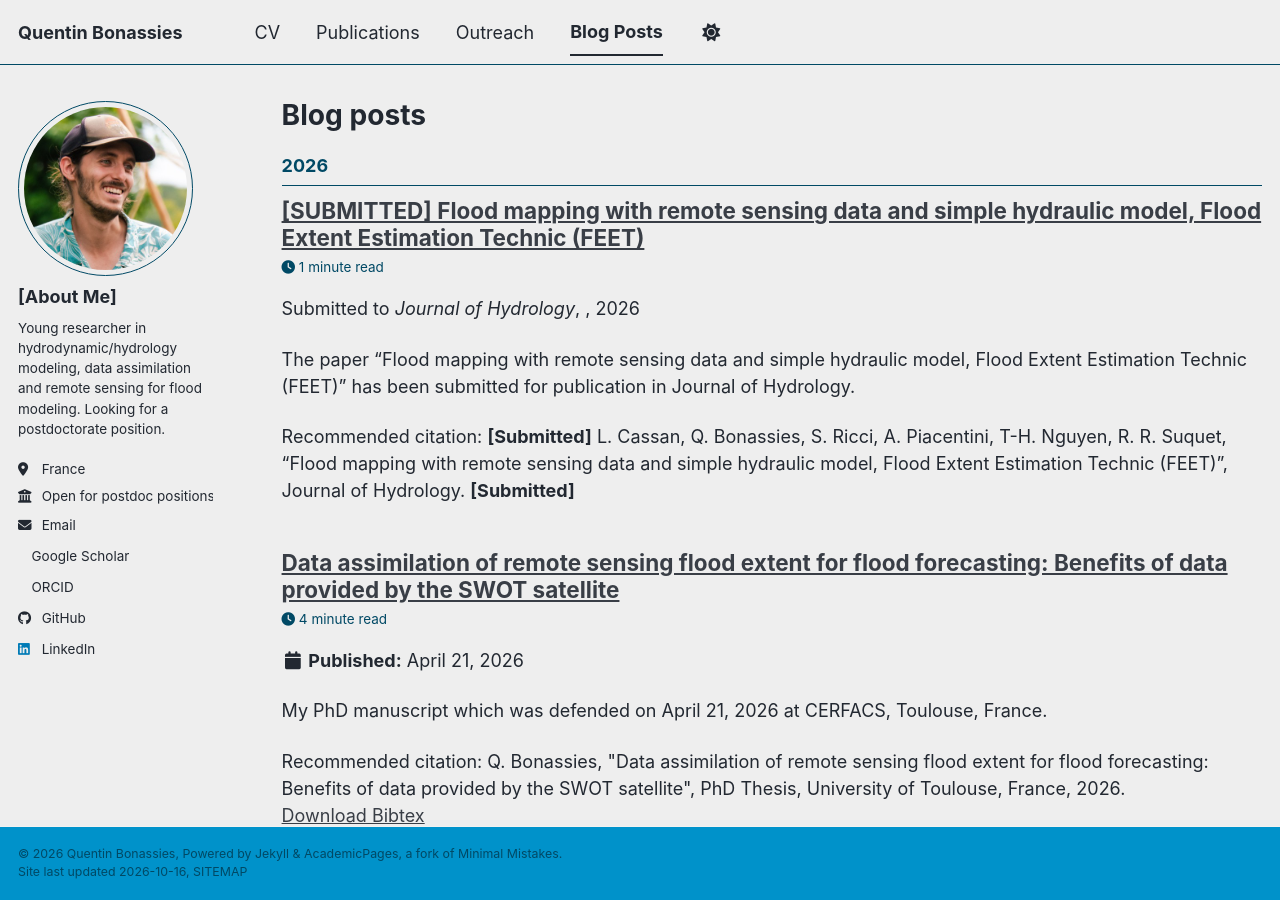
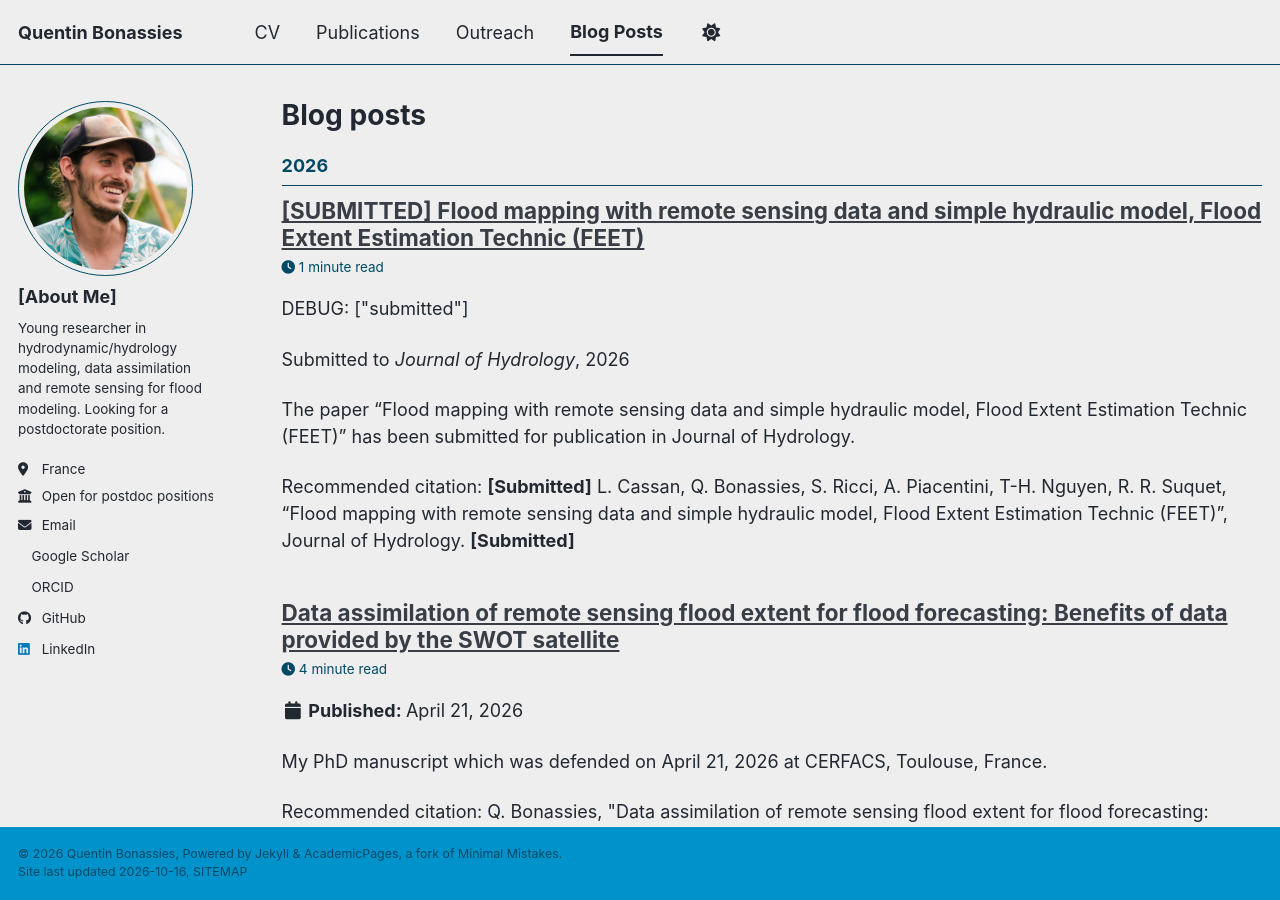
Before and after one commit to quentinbns/quentinbns.github.io, a Jekyll site: the page built from _pages/year-archive.html, in a window 1280 px wide and 900 px high. Built offline with Jekyll 4.4.1, drawn with Linux system fonts in a browser that asks for light colours; a style sheet for code colours, icons or effects is not loaded.

Commit message:
change in html

```diff
--- a/_includes/archive-single.html
+++ b/_includes/archive-single.html
@@ -38,15 +38,27 @@
       <p class="page__meta"><i class="fa fa-clock" aria-hidden="true"></i> {% include read-time.html %}</p>
     {% endif %}
 
-        {% if post.tags contains 'submitted' %}
-          <p>Submitted to <i>{{ post.venue }}</i>, {% if post.date %}, {{ post.date | date: "%Y" }}{% endif %}</p>
-        {% elsif post.collection == 'teaching' %}
-          <p>{{ post.type }}, <i>{{ post.venue }}</i>, {{ post.date | date: "%Y" }} </p>
-        {% elsif post.collection == 'publications' %}
-          <p>Published in <i>{{ post.venue }}</i>, {{ post.date | default: "1900-01-01" | date: "%Y" }} </p>
-        {% elsif post.date %}
-         <p class="page__date"><strong><i class="fa fa-fw fa-calendar" aria-hidden="true"></i> {{ site.data.ui-text[site.locale].date_label | default: "Published:" }}</strong> <time datetime="{{ post.date | default: "1900-01-01" | date_to_xmlschema }}">{{ post.date | default: "1900-01-01" | date: "%B %d, %Y" }}</time></p>
-        {% endif %}
+    {% if post.tags contains 'submitted' %}
+    <p>DEBUG: {{ post.tags | inspect }}</p>
+      <p>Submitted to <i>{{ post.venue }}</i>{% if post.date %}, {{ post.date | date: "%Y" }}{% endif %}</p>
+
+    {% elsif post.collection == 'teaching' %}
+      <p>{{ post.type }}, <i>{{ post.venue }}</i>, {{ post.date | date: "%Y" }}</p>
+
+    {% elsif post.collection == 'publications' %}
+      <p>Published in <i>{{ post.venue }}</i>, {{ post.date | date: "%Y" }}</p>
+
+    {% elsif post.date %}
+      <p class="page__date">
+        <strong>
+          <i class="fa fa-fw fa-calendar" aria-hidden="true"></i>
+          {{ site.data.ui-text[site.locale].date_label | default: "Published:" }}
+        </strong>
+        <time datetime="{{ post.date | date_to_xmlschema }}">
+          {{ post.date | date: "%B %d, %Y" }}
+        </time>
+      </p>
+    {% endif %}
 
     {% if post.excerpt and site.read_more != 'enabled' %}
     <p class="archive__item-excerpt" itemprop="description">{{ post.excerpt | markdownify }}</p>
```
